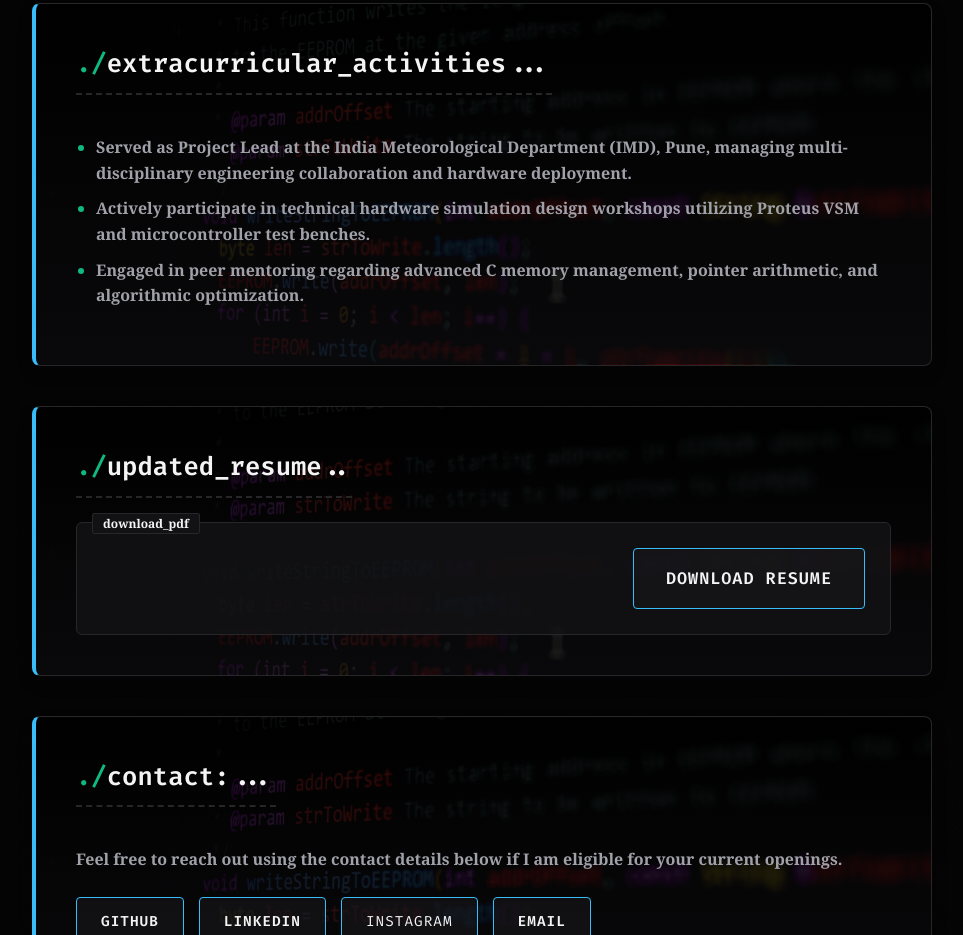
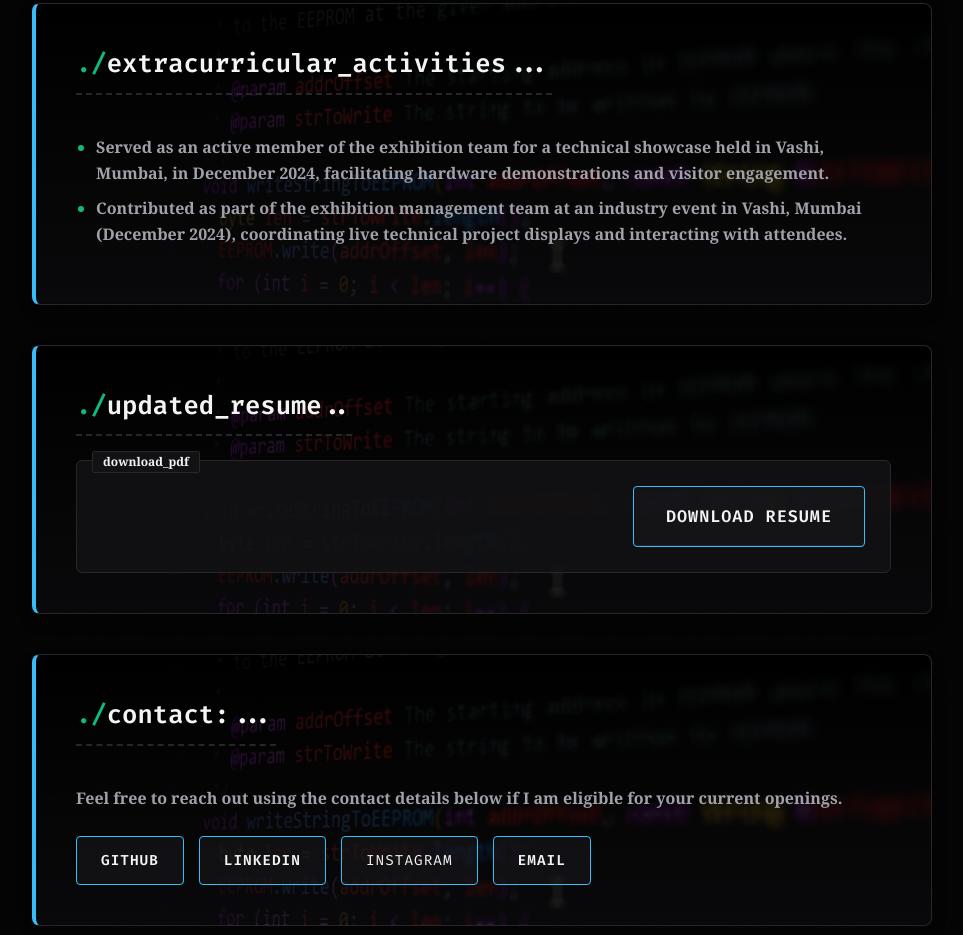
Before and after one commit to haibatpureabhi0904/github.io, a plain HTML site: page index.html in a window 1280 px wide. Shown: the part 5993-6928 px from the top of the page, without its empty margins (158-1121 px from the left). Drawn offline with Linux system fonts and the light colour scheme; no server answers.

Commit message:
Update index.html

```diff
--- a/index.html
+++ b/index.html
@@ -818,9 +818,8 @@
         <section id="extracurricular">
             <h2>extracurricular_activities...</h2>
             <ul>
-                <li>Served as <strong>Project Lead</strong> at the India Meteorological Department (IMD), Pune, managing multi-disciplinary engineering collaboration and hardware deployment.</li>
-                <li>Actively participate in technical hardware simulation design workshops utilizing Proteus VSM and microcontroller test benches.</li>
-                <li>Engaged in peer mentoring regarding advanced C memory management, pointer arithmetic, and algorithmic optimization.</li>
+                <li>Served as an active member of the exhibition team for a technical showcase held in Vashi, Mumbai, in December 2024, facilitating hardware demonstrations and visitor engagement.</li>
+                <li>Contributed as part of the exhibition management team at an industry event in Vashi, Mumbai (December 2024), coordinating live technical project displays and interacting with attendees.</li>
             </ul>
         </section>
 
```
